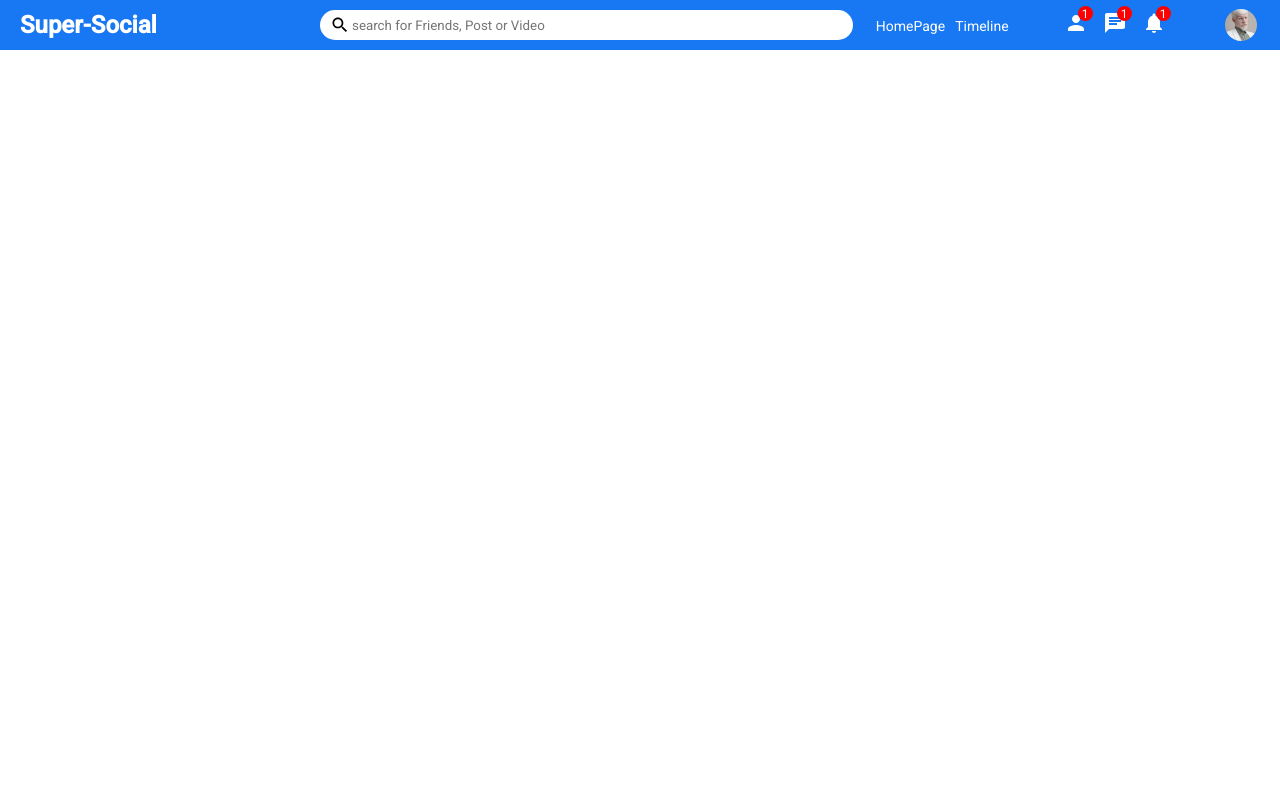
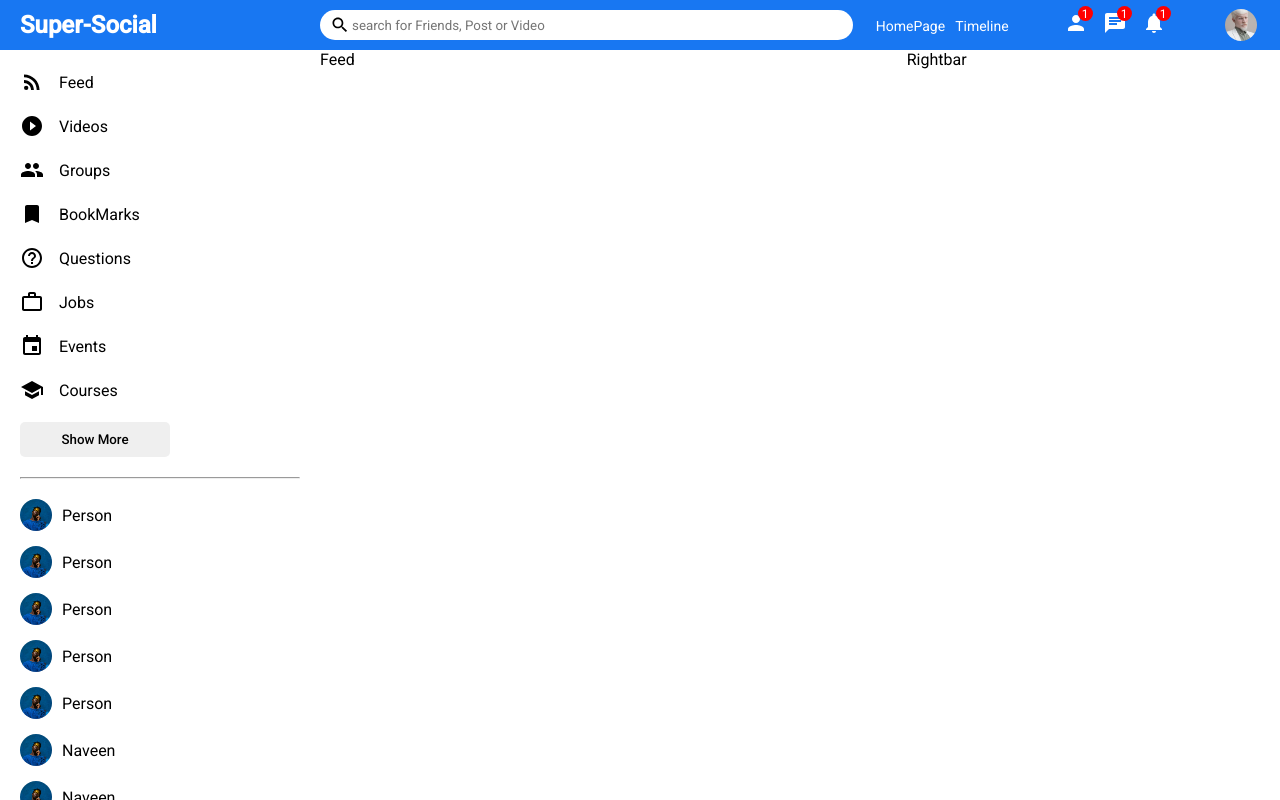
Before and after one commit to naveen9740/Super-Socials-frontend, a React (Create React App) app: page / in a window 1280 px wide. Built offline with nearby package versions, Linux system fonts and the light colour scheme.

Commit message:
feat: sidebar component added

```diff
--- /dev/null
+++ b/src/Components/Feed/Feed.css
@@ -0,0 +1,3 @@
+.feed {
+  flex: 5.5;
+}
--- /dev/null
+++ b/src/Components/Feed/Feed.jsx
@@ -0,0 +1,6 @@
+import React from "react";
+import "./Feed.css";
+
+export const Feed = () => {
+  return <div className="feed">Feed</div>;
+};
--- /dev/null
+++ b/src/Components/Rightbar/Rightbar.css
@@ -0,0 +1,3 @@
+.rightBar {
+  flex: 3.5;
+}
--- /dev/null
+++ b/src/Components/Rightbar/Rightbar.jsx
@@ -0,0 +1,6 @@
+import React from "react";
+import "./Rightbar.css";
+
+export const Rightbar = () => {
+  return <div className="rightBar">Rightbar</div>;
+};
--- /dev/null
+++ b/src/Components/Sidebar/Sidebar.css
@@ -0,0 +1,63 @@
+.sideBar {
+  flex: 3;
+  height: calc(100vh - 50px);
+  overflow-y: scroll;
+}
+::-webkit-scrollbar {
+  width: 5px;
+}
+::-webkit-scrollbar-track {
+  background-color: #f1f1f1;
+}
+::-webkit-scrollbar-thumb {
+  background-color: rgb(179, 179, 179);
+}
+
+.sideBarWrapper {
+  padding: 20px;
+}
+.sideBarList {
+  margin: 0;
+  padding: 0;
+  list-style: none;
+}
+.sideBarListItem {
+  display: flex;
+  align-items: center;
+  margin-bottom: 20px;
+}
+.sideBarListItem:hover {
+  background-color: rgb(238, 228, 228);
+  cursor: pointer;
+}
+.sideBarIcon {
+  margin-right: 15px;
+}
+.sideBarBtn {
+  width: 150px;
+  border: none;
+  padding: 10px;
+  border-radius: 5px;
+  font-weight: 500;
+  cursor: pointer;
+}
+.sideBarHr {
+  margin: 20px 0px;
+}
+.sideBarFriendList {
+  margin: 0;
+  padding: 0;
+  list-style: none;
+}
+.sideBarFriend {
+  display: flex;
+  align-items: center;
+  margin-bottom: 15px;
+}
+.sidebarProfileImg {
+  height: 32px;
+  width: 32px;
+  object-fit: cover;
+  border-radius: 50%;
+  margin-right: 10px;
+}
--- /dev/null
+++ b/src/Components/Sidebar/Sidebar.jsx
@@ -0,0 +1,123 @@
+import React from "react";
+import "./Sidebar.css";
+import {
+  Bookmark,
+  Event,
+  Group,
+  HelpOutline,
+  PlayCircleFilledOutlined,
+  RssFeed,
+  School,
+  WorkOutline,
+} from "@material-ui/icons";
+
+export const Sidebar = () => {
+  return (
+    <div className="sideBar">
+      <div className="sideBarWrapper">
+        <ul className="sideBarList">
+          <li className="sideBarListItem">
+            <RssFeed className="sideBarIcon" />
+            <span className="sideBarListItemText">Feed</span>
+          </li>
+          <li className="sideBarListItem">
+            <PlayCircleFilledOutlined className="sideBarIcon" />
+            <span className="sideBarListItemText">Videos</span>
+          </li>
+          <li className="sideBarListItem">
+            <Group className="sideBarIcon" />
+            <span className="sideBarListItemText">Groups</span>
+          </li>
+          <li className="sideBarListItem">
+            <Bookmark className="sideBarIcon" />
+            <span className="sideBarListItemText">BookMarks</span>
+          </li>
+          <li className="sideBarListItem">
+            <HelpOutline className="sideBarIcon" />
+            <span className="sideBarListItemText">Questions</span>
+          </li>
+          <li className="sideBarListItem">
+            <WorkOutline className="sideBarIcon" />
+            <span className="sideBarListItemText">Jobs</span>
+          </li>
+          <li className="sideBarListItem">
+            <Event className="sideBarIcon" />
+            <span className="sideBarListItemText">Events</span>
+          </li>
+          <li className="sideBarListItem">
+            <School className="sideBarIcon" />
+            <span className="sideBarListItemText">Courses</span>
+          </li>
+        </ul>
+        <button className="sideBarBtn">Show More</button>
+        <hr className="sideBarHr" />
+        <ul className="sideBarFriendList">
+          <li className="sideBarFriend">
+            <img
+              src="/assets/person/7.jpeg"
+              alt="profile"
+              className="sidebarProfileImg"
+            />
+            <span className="sideBarFriendName">Person</span>
+          </li>
+          <li className="sideBarFriend">
+            <img
+              src="/assets/person/7.jpeg"
+              alt="profile"
+              className="sidebarProfileImg"
+            />
+            <span className="sideBarFriendName">Person</span>
+          </li>{" "}
+          <li className="sideBarFriend">
+            <img
+              src="/assets/person/7.jpeg"
+              alt="profile"
+              className="sidebarProfileImg"
+            />
+            <span className="sideBarFriendName">Person</span>
+          </li>{" "}
+          <li className="sideBarFriend">
+            <img
+              src="/assets/person/7.jpeg"
+              alt="profile"
+              className="sidebarProfileImg"
+            />
+            <span className="sideBarFriendName">Person</span>
+          </li>{" "}
+          <li className="sideBarFriend">
+            <img
+              src="/assets/person/7.jpeg"
+              alt="profile"
+              className="sidebarProfileImg"
+            />
+            <span className="sideBarFriendName">Person</span>
+          </li>{" "}
+          <li className="sideBarFriend">
+            <img
+              src="/assets/person/7.jpeg"
+              alt="profile"
+              className="sidebarProfileImg"
+            />
+            <span className="sideBarFriendName">Naveen</span>
+          </li>
+          <li className="sideBarFriend">
+            <img
+              src="/assets/person/7.jpeg"
+              alt="profile"
+              className="sidebarProfileImg"
+            />
+            <span className="sideBarFriendName">Naveen</span>
+          </li>
+          <li className="sideBarFriend">
+            <img
+              src="/assets/person/7.jpeg"
+              alt="profile"
+              className="sidebarProfileImg"
+            />
+            <span className="sideBarFriendName">Naveen</span>
+          </li>
+        </ul>
+      </div>
+    </div>
+  );
+};
--- a/src/Pages/Home/Home.css
+++ b/src/Pages/Home/Home.css
@@ -0,0 +1,4 @@
+.homeContainer {
+  display: flex;
+  width: 100%;
+}
--- a/src/Pages/Home/Home.jsx
+++ b/src/Pages/Home/Home.jsx
@@ -1,10 +1,19 @@
 import React from "react";
+import "./Home.css";
 import { Topbar } from "../../Components/Topbar/Topbar";
+import { Sidebar } from "../../Components/Sidebar/Sidebar";
+import { Feed } from "../../Components/Feed/Feed";
+import { Rightbar } from "../../Components/Rightbar/Rightbar";
 
 export const Home = () => {
   return (
-    <div>
+    <>
       <Topbar />
-    </div>
+      <div className="homeContainer">
+        <Sidebar />
+        <Feed />
+        <Rightbar />
+      </div>
+    </>
   );
 };
```
